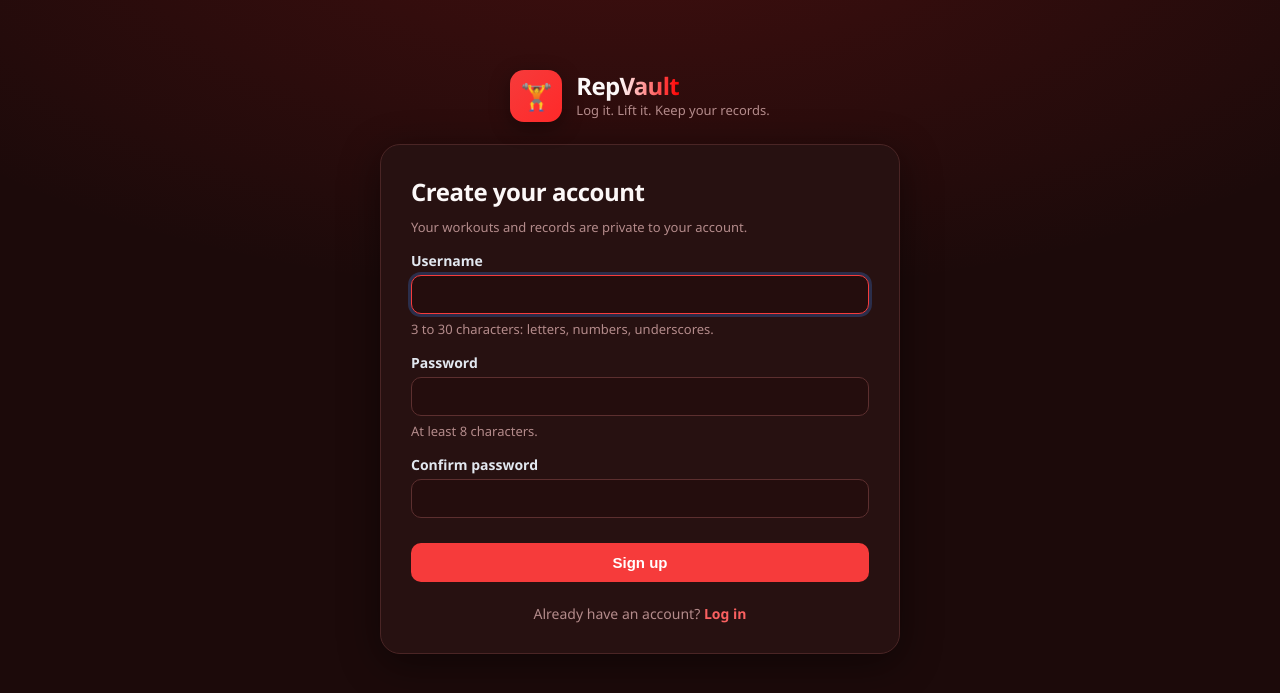
After one commit to shreyasnewe/RepVault, a Flask app: page /signup in a window 1280 px wide. The commit adds this page. Shown: the top 693 px of the page. Run offline with Flask 3, Linux system fonts and the light colour scheme.

Commit message:
RepVault V2.0

```diff
--- a/app.py
+++ b/app.py
@@ -1,18 +1,72 @@
 import os
+import re
 from collections import defaultdict
-from datetime import date, datetime, timedelta
+from datetime import date, datetime, timedelta, timezone
+from functools import wraps
 
 from bson import ObjectId
 from bson.errors import InvalidId
-from flask import Flask, abort, redirect, render_template, request, url_for
+from flask import Flask, abort, redirect, render_template, request, session, url_for
+from pymongo.errors import DuplicateKeyError
+from werkzeug.security import check_password_hash, generate_password_hash
 
-from db import check_connection, records, workouts
+from db import check_connection, records, users, workouts
 
+# CSS lives in public/css/style.css (served directly on Vercel)
 app = Flask(__name__, static_folder="public", static_url_path="")
+
+# ------------------------------------------------------------ security setup
+ON_VERCEL = bool(os.environ.get("VERCEL"))
+
+secret = os.environ.get("SECRET_KEY")
+if not secret:
+    if ON_VERCEL:
+        # Never fall back to a known key in production: anyone could forge logins.
+        raise RuntimeError("SECRET_KEY environment variable is not set.")
+    secret = "dev-only-secret-change-me"   # local development only
+
+app.secret_key = secret
+app.config.update(
+    SESSION_COOKIE_HTTPONLY=True,
+    SESSION_COOKIE_SAMESITE="Lax",
+    SESSION_COOKIE_SECURE=ON_VERCEL,       # HTTPS-only cookie when deployed
+    PERMANENT_SESSION_LIFETIME=timedelta(days=30),
+)
 
 MAX_DAYS = 90
 MUSCLES = ["Chest", "Back", "Shoulders", "Biceps", "Triceps", "Legs", "Core"]
 NUDGE_AFTER = 4   # warn if a muscle hasn't been trained for this many days
+USERNAME_RE = re.compile(r"^[A-Za-z0-9_]{3,30}$")
+
+
+# ------------------------------------------------------------ auth helpers
+def uid():
+    """Id of the logged-in user (as a string)."""
+    return session["user_id"]
+
+
+def login_required(view):
+    @wraps(view)
+    def wrapped(*args, **kwargs):
+        if "user_id" not in session:
+            nxt = request.full_path.rstrip("?") if request.method == "GET" else None
+            return redirect(url_for("login", next=nxt))
+        return view(*args, **kwargs)
+    return wrapped
+
+
+def safe_next(target):
+    """Only allow redirects to paths inside this site."""
+    if target and target.startswith("/") and not target.startswith("//") and "\\" not in target:
+        return target
+    return url_for("index")
+
+
+def start_session(user):
+    session.clear()   # drop any old session data
+    session["user_id"] = str(user["_id"])
+    session["username"] = user["username"]
+    session.permanent = True
 
 
 # ---------------------------------------------------------------- helpers
@@ -75,39 +129,42 @@ def commas(n):
 @app.context_processor
 def inject_globals():
     css = os.path.join(app.static_folder, "css", "style.css")
-    version = int(os.path.getmtime(css)) if os.path.exists(css) else 0
+    try:
+        version = int(os.path.getmtime(css))
+    except OSError:
+        version = 0
     return {"css_version": version, "MAX_DAYS": MAX_DAYS, "MUSCLES": MUSCLES}
 
 
 # ------------------------------------------------------ 90-day rule logic
-def kept_dates():
-    return sorted(workouts.distinct("workout_date"), reverse=True)
+def kept_dates(u):
+    return sorted(workouts.distinct("workout_date", {"user_id": u}), reverse=True)
 
 
-def prune_old_days():
-    """Keep only the latest MAX_DAYS distinct dates."""
-    dates = kept_dates()
+def prune_old_days(u):
+    """Keep only this user's latest MAX_DAYS distinct dates."""
+    dates = kept_dates(u)
     if len(dates) > MAX_DAYS:
         cutoff = dates[MAX_DAYS - 1]
-        workouts.delete_many({"workout_date": {"$lt": cutoff}})
+        workouts.delete_many({"user_id": u, "workout_date": {"$lt": cutoff}})
 
 
-def date_allowed(d):
+def date_allowed(u, d):
     """Reject dates so old they'd be deleted immediately."""
-    dates = kept_dates()[:MAX_DAYS]
+    dates = kept_dates(u)[:MAX_DAYS]
     if len(dates) < MAX_DAYS or d in dates:
         return True
     return d > dates[-1]
 
 
 # ------------------------------------------------------------- PR / records
-def compute_prs():
+def compute_prs(u):
     """
-    Returns (prev_by_id, pr_by_date).
+    Returns (prev_by_id, pr_by_date) for one user.
     prev_by_id[_id] = best weight for that exercise on EARLIER dates (or None).
     pr_by_date[date] = number of PRs on that date.
     """
-    rows = list(workouts.find().sort([("workout_date", 1), ("_id", 1)]))
+    rows = list(workouts.find({"user_id": u}).sort([("workout_date", 1), ("_id", 1)]))
     best = {}
     prev_by_id = {}
     pr_by_date = defaultdict(int)
@@ -135,24 +192,26 @@ def compute_prs():
     return prev_by_id, pr_by_date
 
 
-def update_records():
-    """Raise all-time bests. Never lowers a record, so pruning can't erase it."""
+def update_records(u):
+    """Raise this user's all-time bests. Never lowers a record."""
     best = {}
-    cursor = workouts.find({"weight": {"$gt": 0}}).sort(
+    cursor = workouts.find({"user_id": u, "weight": {"$gt": 0}}).sort(
         [("weight", -1), ("reps", -1), ("workout_date", 1)]
     )
     for w in cursor:
         best.setdefault(w["exercise"].lower(), w)
 
     for key, w in best.items():
-        cur = records.find_one({"_id": key})
+        rid = f"{u}:{key}"   # records are per user
+        cur = records.find_one({"_id": rid})
         better = cur is None or w["weight"] > cur["best_weight"] or (
             w["weight"] == cur["best_weight"] and w["reps"] > cur["best_reps"]
         )
         if better:
             records.replace_one(
-                {"_id": key},
+                {"_id": rid},
                 {
+                    "user_id": u,
                     "exercise": w["exercise"],
                     "muscle": w["muscle"],
                     "best_weight": w["weight"],
@@ -164,16 +223,17 @@ def update_records():
 
 
 # ---------------------------------------------------------- stats helpers
-def weekly_summary():
+def weekly_summary(u):
     today = date.today()
     this_start = today - timedelta(days=today.weekday())   # Monday
     last_start = this_start - timedelta(days=7)
     next_start = this_start + timedelta(days=7)
 
     def totals(a, b):
-        rows = list(workouts.find(
-            {"workout_date": {"$gte": a.isoformat(), "$lt": b.isoformat()}}
-        ))
+        rows = list(workouts.find({
+            "user_id": u,
+            "workout_date": {"$gte": a.isoformat(), "$lt": b.isoformat()},
+        }))
         return {
             "days": len({r["workout_date"] for r in rows}),
             "sets": sum(r["sets"] for r in rows),
@@ -183,19 +243,19 @@ def weekly_summary():
     return totals(this_start, next_start), totals(last_start, this_start)
 
 
-def exercise_suggestions():
+def exercise_suggestions(u):
     counts = defaultdict(int)
     names = {}
-    for w in workouts.find({}, {"exercise": 1}):
+    for w in workouts.find({"user_id": u}, {"exercise": 1}):
         k = w["exercise"].lower()
         counts[k] += 1
         names.setdefault(k, w["exercise"])
     return [names[k] for k in sorted(counts, key=lambda k: (-counts[k], k))]
 
 
-def last_performance():
+def last_performance(u):
     out = {}
-    for w in workouts.find().sort([("workout_date", -1), ("_id", -1)]):
+    for w in workouts.find({"user_id": u}).sort([("workout_date", -1), ("_id", -1)]):
         k = w["exercise"].lower()
         if k not in out:
             out[k] = {
@@ -239,12 +299,82 @@ def parse_exercise(get, index=None):
     return data, None
 
 
+# ------------------------------------------------------------- auth routes
+@app.route("/signup", methods=["GET", "POST"])
+def signup():
+    if "user_id" in session:
+        return redirect(url_for("index"))
+
+    error = None
+    username = ""
+    if request.method == "POST":
+        username = request.form.get("username", "").strip()
+        password = request.form.get("password", "")
+        confirm = request.form.get("confirm", "")
+
+        if not USERNAME_RE.match(username):
+            error = "Username must be 3 to 30 characters: letters, numbers or underscores."
+        elif len(password) < 8:
+            error = "Password must be at least 8 characters."
+        elif len(password) > 128:
+            error = "Password is too long (max 128 characters)."
+        elif password != confirm:
+            error = "The two passwords don't match."
+        else:
+            doc = {
+                "username": username,
+                "username_lower": username.lower(),
+                "password_hash": generate_password_hash(password),
+                "created_at": datetime.now(timezone.utc),
+            }
+            try:
+                result = users.insert_one(doc)
+            except DuplicateKeyError:
+                error = "That username is already taken."
+            else:
+                doc["_id"] = result.inserted_id
+                start_session(doc)
+                return redirect(url_for("index"))
+
+    return render_template("signup.html", error=error, username=username)
+
+
+@app.route("/login", methods=["GET", "POST"])
+def login():
+    if "user_id" in session:
+        return redirect(url_for("index"))
+
+    error = None
+    username = ""
+    if request.method == "POST":
+        username = request.form.get("username", "").strip()
+        password = request.form.get("password", "")
+
+        user = users.find_one({"username_lower": username.lower()})
+        if user and check_password_hash(user["password_hash"], password):
+            start_session(user)
+            return redirect(safe_next(request.args.get("next")))
+        # Same message for "no such user" and "wrong password"
+        error = "Incorrect username or password."
+
+    return render_template("login.html", error=error, username=username)
+
+
+@app.route("/logout", methods=["POST"])
+def logout():
+    session.clear()
+    return redirect(url_for("login"))
+
+
 # ------------------------------------------------------------------ routes
 @app.route("/")
+@login_required
 def index():
-    update_records()   # also back-fills records from existing workouts
+    u = uid()
+    update_records(u)   # also back-fills records from existing workouts
 
     pipeline = [
+        {"$match": {"user_id": u}},
         {"$group": {
             "_id": "$workout_date",
             "exercises": {"$sum": 1},
@@ -257,12 +387,12 @@ def index():
     for d in days:
         d["muscles"] = ", ".join(sorted(d["muscles"]))
 
-    _, pr_by_date = compute_prs()
+    _, pr_by_date = compute_prs(u)
     for d in days:
         d["prs"] = pr_by_date.get(d["_id"], 0)
 
     # weekly tiles
-    this_w, last_w = weekly_summary()
+    this_w, last_w = weekly_summary(u)
     week_metrics = []
     for icon, label, key, unit, color in [
         ("📅", "Workout days", "days", "", "#3b82f6"),
@@ -278,14 +408,14 @@ def index():
 
     # all-time bests
     week_ago = (date.today() - timedelta(days=7)).isoformat()
-    recs = list(records.find().sort([("best_weight", -1), ("exercise", 1)]))
+    recs = list(records.find({"user_id": u}).sort([("best_weight", -1), ("exercise", 1)]))
     for r in recs:
         r["e1rm"] = est_1rm(r["best_weight"], r["best_reps"])
         r["is_new"] = r["achieved_on"] >= week_ago
 
     # muscle balance
     stats = {}
-    for w in workouts.find({}, {"muscle": 1, "sets": 1, "workout_date": 1}):
+    for w in workouts.find({"user_id": u}, {"muscle": 1, "sets": 1, "workout_date": 1}):
         s = stats.setdefault(w["muscle"], {"sets": 0, "last": ""})
         s["sets"] += w["sets"]
         s["last"] = max(s["last"], w["workout_date"])
@@ -317,12 +447,14 @@ def index():
 
 
 @app.route("/day/<d>")
+@login_required
 def day(d):
     if not valid_date(d):
         return redirect(url_for("index"))
 
-    items = list(workouts.find({"workout_date": d}).sort("_id", 1))
-    prev_by_id, _ = compute_prs()
+    u = uid()
+    items = list(workouts.find({"user_id": u, "workout_date": d}).sort("_id", 1))
+    prev_by_id, _ = compute_prs(u)
 
     total_sets = volume = pr_total = 0
     top_e1rm = 0
@@ -349,7 +481,7 @@ def day(d):
         ("🎯", "Muscles", ", ".join(muscles) or "–", "#06b6d4", True),
     ]
 
-    dates = kept_dates()
+    dates = kept_dates(u)
     pos = dates.index(d) if d in dates else None
     newer = dates[pos - 1] if pos not in (None, 0) else None
     older = dates[pos + 1] if pos is not None and pos + 1 < len(dates) else None
@@ -360,7 +492,9 @@ def day(d):
 
 
 @app.route("/add", methods=["GET", "POST"])
+@login_required
 def add():
+    u = uid()
     error = None
     rows = [{}]
     d = request.args.get("date", "")
@@ -387,30 +521,33 @@ def add():
             error = "Please enter a valid date."
         elif not parsed:
             error = "Add at least one exercise."
-        elif not error and not date_allowed(d):
+        elif not error and not date_allowed(u, d):
             error = (f"That date is older than your latest {MAX_DAYS} workout days, "
                      "so it would be deleted straight away.")
 
         if not error:
             for p in parsed:
                 p["workout_date"] = d
+                p["user_id"] = u
             workouts.insert_many(parsed)
-            update_records()   # records first, then prune
-            prune_old_days()
+            update_records(u)   # records first, then prune
+            prune_old_days(u)
             return redirect(url_for("day", d=d))
 
         rows = parsed or [{}]
 
     return render_template(
         "add.html", date=d, rows=rows, error=error,
-        suggestions=exercise_suggestions(), last_perf=last_performance(),
+        suggestions=exercise_suggestions(u), last_perf=last_performance(u),
     )
 
 
 @app.route("/edit/<workout_id>", methods=["GET", "POST"])
+@login_required
 def edit(workout_id):
+    u = uid()
     oid = to_object_id(workout_id)
-    workout = workouts.find_one({"_id": oid})
+    workout = workouts.find_one({"_id": oid, "user_id": u})   # only your own
     if not workout:
         abort(404)
 
@@ -422,47 +559,51 @@ def edit(workout_id):
         data, error = parse_exercise(request.form.get)
         if not error and not valid_date(d):
             error = "Please enter a valid date."
-        elif not error and not date_allowed(d):
+        elif not error and not date_allowed(u, d):
             error = (f"That date is older than your latest {MAX_DAYS} workout days, "
                      "so it would be deleted straight away.")
 
         if not error:
             data["workout_date"] = d
-            workouts.update_one({"_id": oid}, {"$set": data})
-            update_records()
-            prune_old_days()
+            workouts.update_one({"_id": oid, "user_id": u}, {"$set": data})
+            update_records(u)
+            prune_old_days(u)
             return redirect(url_for("day", d=d))
 
         workout = {**request.form.to_dict(), "workout_date": d}
 
     return render_template(
         "edit.html", w=workout, wid=workout_id, orig_date=orig_date,
-        error=error, suggestions=exercise_suggestions(),
+        error=error, suggestions=exercise_suggestions(u),
     )
 
 
 @app.route("/delete/<workout_id>", methods=["POST"])
+@login_required
 def delete(workout_id):
+    u = uid()
     oid = to_object_id(workout_id)
-    w = workouts.find_one({"_id": oid})
+    w = workouts.find_one({"_id": oid, "user_id": u})
     if w:
-        workouts.delete_one({"_id": oid})
-        if workouts.count_documents({"workout_date": w["workout_date"]}) > 0:
+        workouts.delete_one({"_id": oid, "user_id": u})
+        if workouts.count_documents({"user_id": u, "workout_date": w["workout_date"]}) > 0:
             return redirect(url_for("day", d=w["workout_date"]))
     return redirect(url_for("index"))
 
 
 @app.route("/delete-day", methods=["POST"])
+@login_required
 def delete_day():
     d = request.form.get("date", "")
     if valid_date(d):
-        workouts.delete_many({"workout_date": d})
+        workouts.delete_many({"user_id": uid(), "workout_date": d})
     return redirect(url_for("index"))
 
 
 @app.route("/delete-record", methods=["POST"])
+@login_required
 def delete_record():
-    records.delete_one({"_id": request.form.get("key", "")})
+    records.delete_one({"_id": request.form.get("key", ""), "user_id": uid()})
     return redirect(url_for("index"))
 
 
--- a/public/css/style.css
+++ b/public/css/style.css
@@ -363,3 +363,48 @@ input:focus, select:focus {
     .exercise-row { grid-template-columns: 1fr 1fr; }
     .exercise-row .f-ex { grid-column: 1 / -1; }
 }
+/* ---------- Auth pages ---------- */
+input[type="password"] {
+    width: 100%;
+    padding: 10px 12px;
+    border: 1px solid var(--input-border);
+    border-radius: 10px;
+    font-size: 15px;
+    background: var(--input-bg);
+    color: var(--text);
+}
+.auth-wrap { max-width: 520px; margin: 30px auto 0; }
+.auth-brand { justify-content: center; margin-bottom: 22px; }
+.auth-wrap h1 { font-size: 24px; }
+.btn-block { width: 100%; padding: 11px 16px; font-size: 15px; }
+.auth-alt { text-align: center; margin: 22px 0 0; font-size: 14px; color: var(--muted); }
+.auth-alt a { color: var(--accent-text); font-weight: 600; text-decoration: none; }
+.auth-alt a:hover { text-decoration: underline; }
+
+/* Signed-in user chip (top right) */
+.userbar {
+    position: fixed;
+    top: 10px;
+    right: 12px;
+    z-index: 1000;
+    display: flex;
+    align-items: center;
+    gap: 10px;
+    padding: 5px 6px 5px 14px;
+    border-radius: 999px;
+    border: 1px solid var(--border);
+    background: var(--card);
+    box-shadow: 0 2px 8px var(--shadow);
+    font-size: 13px;
+}
+.userbar form { margin: 0; }
+.userbar button {
+    background: var(--surface-2);
+    color: var(--text);
+    border: none;
+    border-radius: 999px;
+    padding: 5px 12px;
+    font-size: 13px;
+    cursor: pointer;
+}
+.userbar button:hover { background: var(--accent); color: #fff; }
--- a/templates/base.html
+++ b/templates/base.html
@@ -7,6 +7,14 @@
     <link rel="stylesheet" href="{{ url_for('static', filename='css/style.css') }}?v={{ css_version }}">
 </head>
 <body>
+{% if session.get('username') %}
+<div class="userbar">
+    <span>👤 {{ session['username'] }}</span>
+    <form method="POST" action="{{ url_for('logout') }}">
+        <button type="submit">Log out</button>
+    </form>
+</div>
+{% endif %}
 {% block body %}{% endblock %}
 {% block scripts %}{% endblock %}
 </body>
--- /dev/null
+++ b/templates/signup.html
@@ -0,0 +1,42 @@
+{% extends "base.html" %}
+{% block title %}Sign up | RepVault{% endblock %}
+
+{% block body %}
+<div class="auth-wrap">
+    <div class="brand auth-brand">
+        <div class="brand-logo">🏋️</div>
+        <div>
+            <h1 class="brand-name">Rep<span>Vault</span></h1>
+            <div class="brand-tag">Log it. Lift it. Keep your records.</div>
+        </div>
+    </div>
+
+    <div class="container narrow">
+        <h1>Create your account</h1>
+        <p class="note">Your workouts and records are private to your account.</p>
+
+        {% if error %}<div class="error">{{ error }}</div>{% endif %}
+
+        <form method="POST">
+            <label>Username</label>
+            <input type="text" name="username" value="{{ username }}"
+                   autocomplete="username" minlength="3" maxlength="30" required autofocus>
+            <div class="note" style="margin-top:6px">3 to 30 characters: letters, numbers, underscores.</div>
+
+            <label>Password</label>
+            <input type="password" name="password" autocomplete="new-password"
+                   minlength="8" maxlength="128" required>
+            <div class="note" style="margin-top:6px">At least 8 characters.</div>
+
+            <label>Confirm password</label>
+            <input type="password" name="confirm" autocomplete="new-password" required>
+
+            <div class="form-buttons">
+                <button class="btn btn-block" type="submit">Sign up</button>
+            </div>
+        </form>
+
+        <p class="auth-alt">Already have an account? <a href="{{ url_for('login') }}">Log in</a></p>
+    </div>
+</div>
+{% endblock %}
```
Also changed, not shown: db.py (+12 -5 lines), templates/login.html (added, +36 -0 lines).
